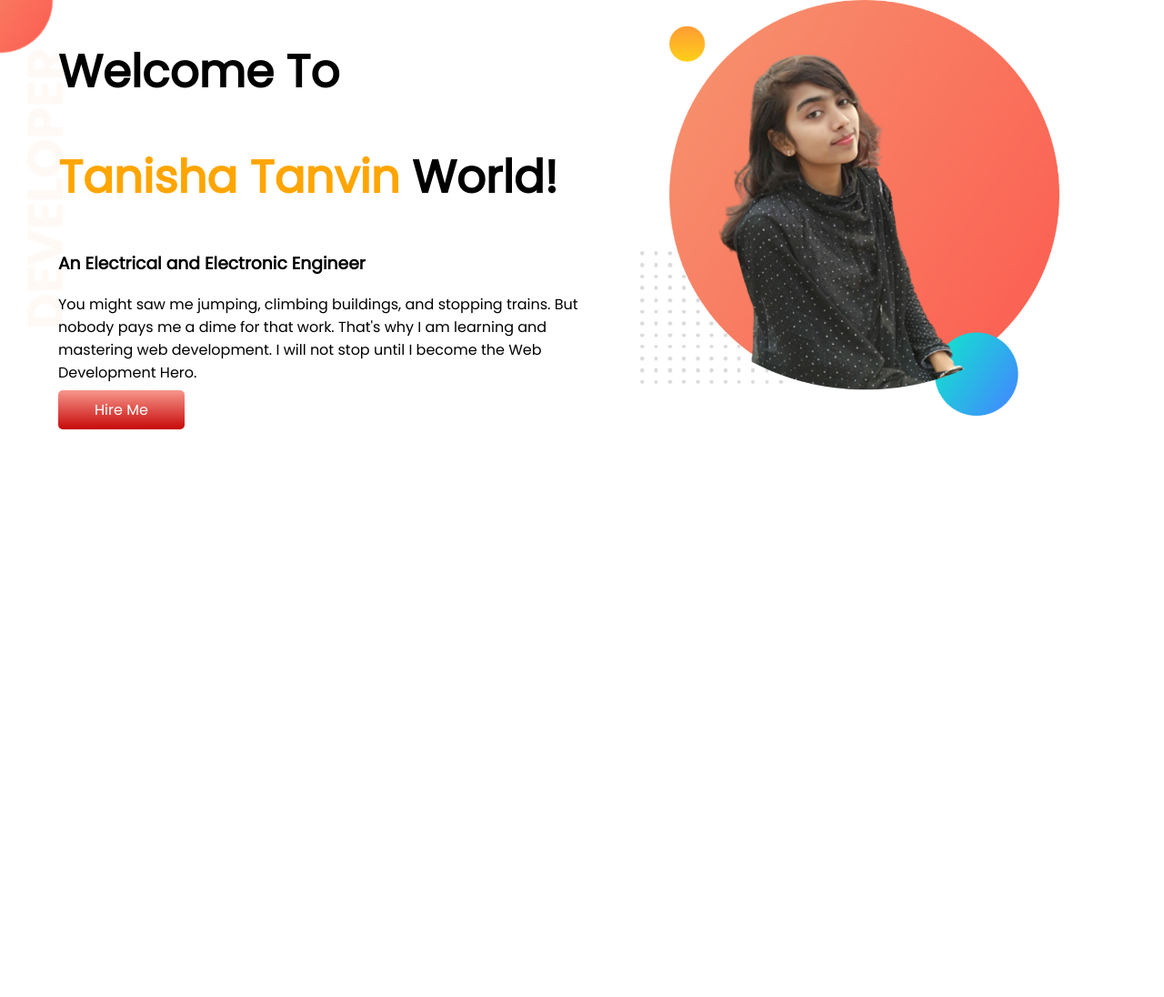
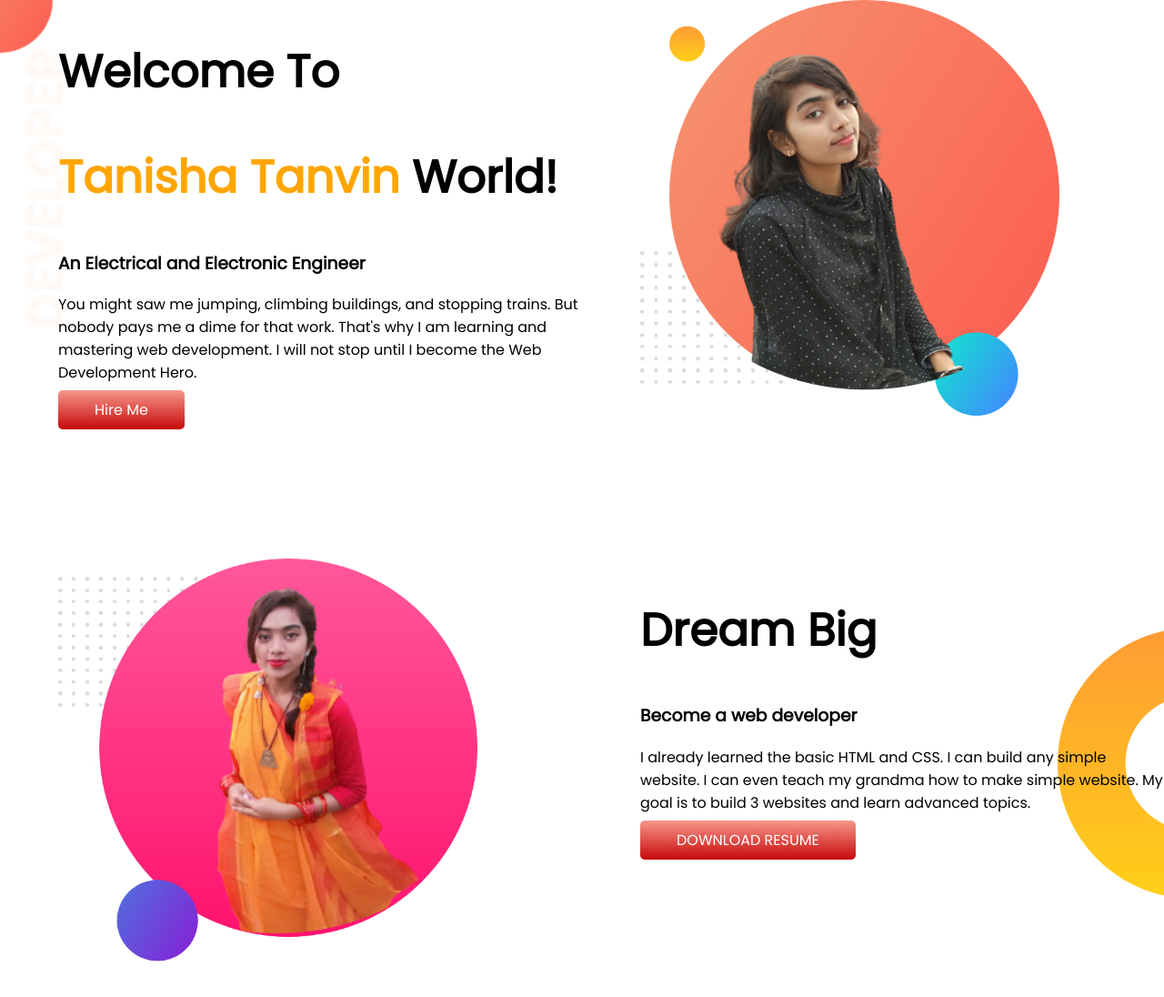
Before and after one commit to KeyaAkter/developer-port, a plain HTML site: page index.html in a window 1280 px wide. Shown: the whole page at 91% size. Before the commit the page ends 800 px from the top, so only its background shows below. Drawn offline with Linux system fonts and the light colour scheme.

Commit message:
dream-big-added

```diff
--- a/index.html
+++ b/index.html
@@ -23,12 +23,27 @@
                 That's why I am learning and mastering web development. I will not stop until I become the Web
                 Development
                 Hero.</p>
-            <a class="link-button" target="blank" href="https://www.linkedin.com/in/keya-akter-8770911a8/">Hire Me</a>
+            <a class="link-button" target="_blank" href="https://www.linkedin.com/in/keya-akter-8770911a8/">Hire Me</a>
         </div>
         <div class="half-width">
             <img src="images/Pic-bg.png" alt="">
         </div>
     </section>
+    <section class="dream-big">
+        <div class="half-width">
+            <img src="images/my-2nd-bg.png" alt="">
+        </div>
+        <div class="half-width">
+            <h1>Dream Big</h1>
+            <h3>Become a web developer</h3>
+            <p>I already learned the basic HTML and CSS. I can build any simple website. I can even teach my grandma how
+                to make simple website. My goal is to build 3 websites and learn advanced topics.</p>
+            <a class="link-button" target="_blank" href="">DOWNLOAD
+                RESUME</a>
+
+        </div>
+
+    </section>
 
 </body>
 
--- a/style.css
+++ b/style.css
@@ -10,6 +10,7 @@ h1{
 }
 section{
     display: flex;
+    margin-bottom: 150px;
 }
 .half-width{
     width: 50%;
@@ -30,3 +31,8 @@ section{
     background-image: url(images/top-banner.png);
     background-repeat: no-repeat;
 }
+.dream-big{
+    background-image: url(images/dream-bg.png);
+    background-repeat: no-repeat;
+    background-position: right;
+}
```
Also changed, not shown: images/IMG-20190213-WA0032-removebg-preview.png (added), images/my-2nd-bg.png (added).
